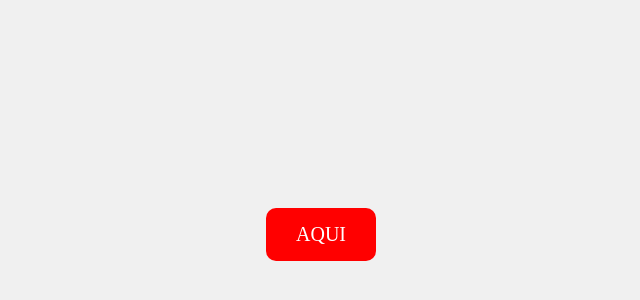
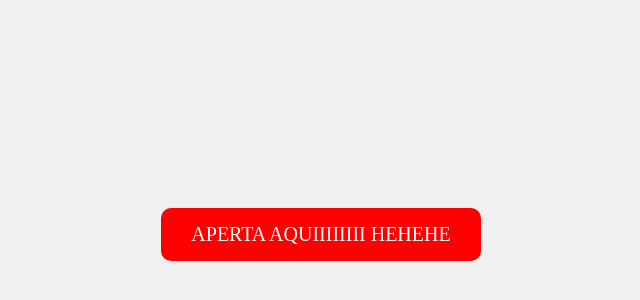
Before and after one commit to ArismarSantiago/hehehehehe, a plain HTML site: page index.html in a window 1280 px wide. Shown: the part 166-466 px from the top of the page, without its empty margins (319-959 px from the left). Drawn offline with Linux system fonts and the light colour scheme.

Commit message:
Update index.html

```diff
--- a/index.html
+++ b/index.html
@@ -7,6 +7,6 @@
     <link rel="stylesheet" href="style.css">
 </head>
 <body>
-    <div class="clicar"><a href="Teamoooo.html">AQUI</a></div>
+    <div class="clicar"><a href="Teamoooo.html">APERTA AQUIIIIIIII HEHEHE</a></div>
 </body>
 </html>
```
